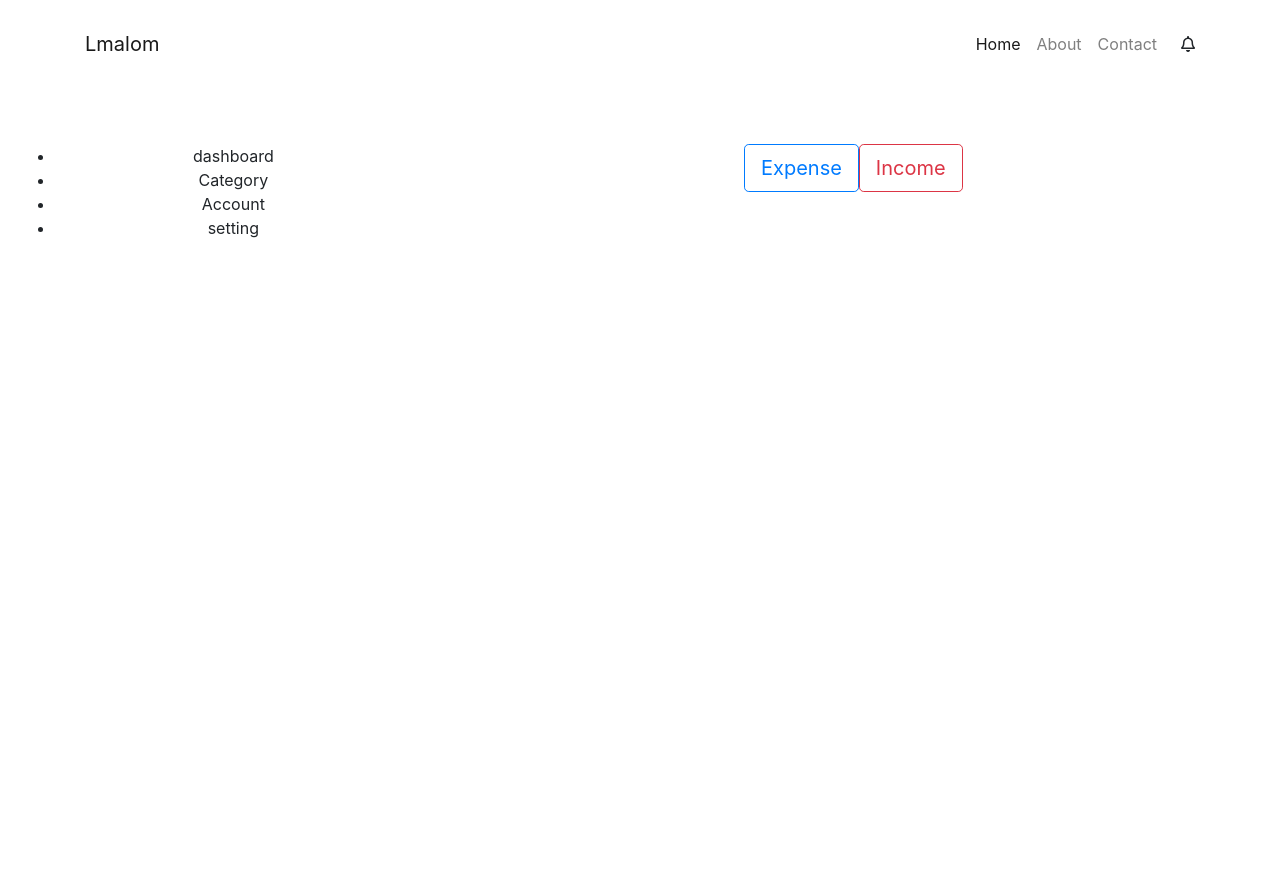
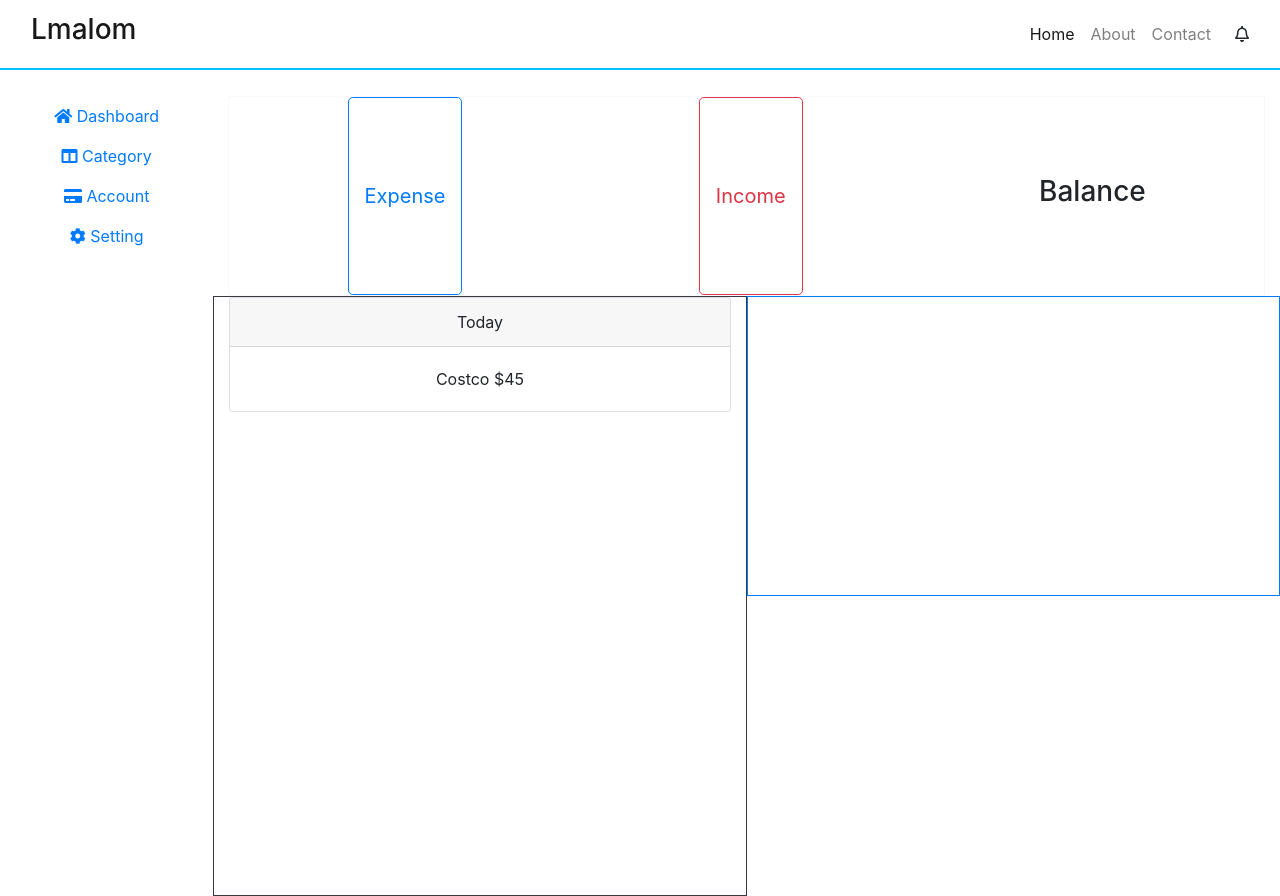
Before and after one commit to mariesunghee/lmalom-app, a React (Create React App) app: page / in a window 1280 px wide. Before the commit the page ends 800 px from the top, so only its background shows below. Built offline with nearby package versions, Linux system fonts and the light colour scheme.

Commit message:
layout change

```diff
--- a/src/App.js
+++ b/src/App.js
@@ -1,52 +1,22 @@
-import React, { Component } from 'react';
+import React, {Component} from 'react';
 import logo from './logo.svg';
 import './App.css';
+import Navbar from "./components/Navbar";
+import Main from "./components/Main"
+import Sidebar from "./components/Sidebar";
+
 
 class App extends Component {
     render() {
         return (
             <div className="App">
-          <nav className="navbar navbar-expand-md navbar-light fixed-top py-4" id="main-nav">
-          <div className="container">
-              <a href="index.html" className="navbar-brand">Lmalom</a>
-              <button className="navbar-toggler" data-toggle="collapse" data-target="#navbarCollapse">
-                  <span className="navbar-toggler-icon"></span>
-              </button>
-              <div className="collapse navbar-collapse" id="navbarCollapse">
-                  <ul className="navbar-nav ml-auto">
-                      <li className="nav-item active">
-                          <a href="index.html" className="nav-link">Home</a>
-                      </li>
-                      <li className="nav-item">
-                          <a href="about.html" className="nav-link">About</a>
-                      </li>
-                      <li className="nav-item">
-                          <a href="services.html" className="nav-link">Contact</a>
-                      </li>
-                      <span className="mt-2 ml-3"><i className="far fa-bell"></i></span>
-                  </ul>
+                <Navbar/>
+                <div className="container-fluid">
+                    <div className="row mt-5 pt-5">
+                        <Sidebar/>
+                        <Main/>
                     </div>
                 </div>
-        </nav>
-        <div className="container-fluid py-5">
-            <div className="row mt-5 pt-5">
-                <div className="col-lg-4 text-center">
-                    <ul>
-                        <li>dashboard</li>
-                        <li>Category</li>
-                        <li>Account</li>
-                        <li>setting</li>
-                    </ul>
-                </div>
-                <div className="col-lg-8 text-center">
-                    <button class="btn btn-lg btn-outline-primary" type="button">Expense</button>
-                    <button class="btn btn-lg btn-outline-danger" type="button">Income</button>
-                </div>
-            </div>
-        </div>
-
-
-
             </div>
         );
     }
--- /dev/null
+++ b/src/components/Main.js
@@ -0,0 +1,31 @@
+import React, { Component } from 'react';
+import './MainStyle.css';
+
+
+export default class Main extends Component{
+    render(){
+        return(
+            <main className="col-lg-10">
+                <div id="input" className="border border-light d-flex flex-column flex-sm-row justify-content-around">
+                    <button className="btn btn-lg btn-outline-primary" type="button">Expense</button>
+                    <button className="btn btn-lg btn-outline-danger" type="button">Income</button>
+                    <span class="d-flex align-self-center"><h3>Balance</h3></span>
+                </div>
+                <div  class="row">
+                    <div id="dailyView" className="col-sm-6 border border-dark">
+                        <div class="card">
+                            <div className="card-header">
+                               <span>Today</span>
+                            </div>
+                            <div className="card-body">Costco $45</div>
+                        </div>
+                    </div>
+                    <div id="calendar" className="col-sm-6 border border-primary">
+
+                    </div>
+                </div>
+            </main>
+
+        )
+    }
+}
--- /dev/null
+++ b/src/components/MainStyle.css
@@ -0,0 +1,11 @@
+#input {
+    height: 200px;
+}
+
+#dailyView{
+    height: 600px;
+}
+
+#calendar{
+    height: 300px;
+}
--- /dev/null
+++ b/src/components/Navbar.js
@@ -0,0 +1,31 @@
+import React, { Component } from 'react';
+import './NavbarStyle.css';
+
+export default class Navbar extends Component{
+    render(){
+        return(
+            <nav className="navbar navbar-expand-md navbar-light fixed-top py-2" id="main-nav">
+                <div className="container-fluid">
+                    <a href="index.html" className="navbar-brand"><h3>Lmalom</h3></a>
+                    <button className="navbar-toggler" data-toggle="collapse" data-target="#navbarCollapse">
+                        <span className="navbar-toggler-icon"></span>
+                    </button>
+                    <div className="collapse navbar-collapse" id="navbarCollapse">
+                        <ul className="navbar-nav navbar-top-links ml-auto">
+                            <li className="nav-item active">
+                                <a href="index.html" className="nav-link">Home</a>
+                            </li>
+                            <li className="nav-item">
+                                <a href="about.html" className="nav-link">About</a>
+                            </li>
+                            <li className="nav-item">
+                                <a href="services.html" className="nav-link">Contact</a>
+                            </li>
+                            <span className="ml-3 mt-2" width="50px" height="50px"><i className="far fa-bell"></i></span>
+                        </ul>
+                    </div>
+                </div>
+            </nav>
+        )
+    }
+}
--- /dev/null
+++ b/src/components/NavbarStyle.css
@@ -0,0 +1,3 @@
+.navbar{
+    border-bottom: 2px solid deepskyblue ;
+}
--- /dev/null
+++ b/src/components/Sidebar.js
@@ -0,0 +1,21 @@
+
+import React, { Component } from 'react';
+
+export default class Sidebar extends Component{
+    render(){
+        return(
+            <nav className="col-md-2 d-md-block">
+                <ul className="nav flex-column justify-content-start">
+                    <li className="nav-item"><a className="nav-link active" href="#"><i
+                        className="fas fa-home"/> Dashboard</a></li>
+                    <li className="nav-item"><a className="nav-link" href="#"><i
+                        className="fas fa-columns"/> Category</a></li>
+                    <li className="nav-item"><a className="nav-link" href="#"><i
+                        className="fas fa-credit-card"/> Account</a></li>
+                    <li className="nav-item"><a className="nav-link" href="#"><i
+                        className="fas fa-cog"/> Setting</a></li>
+                </ul>
+            </nav>
+        )
+    }
+}
```
Lines whose indentation alone changed are shown as unchanged.
